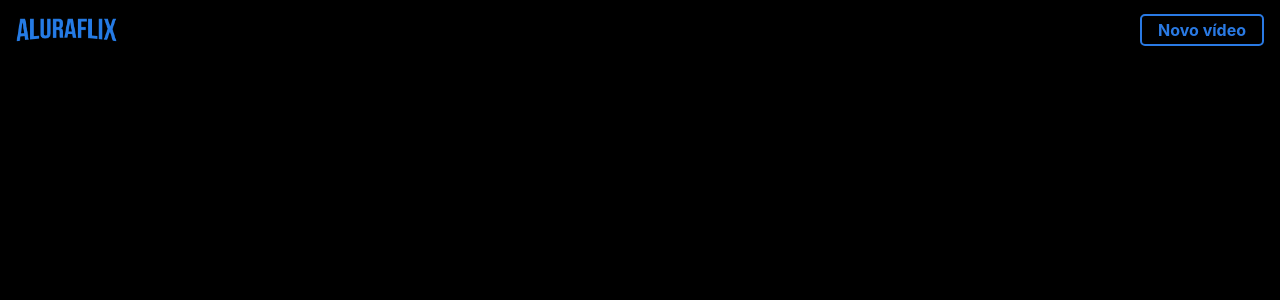
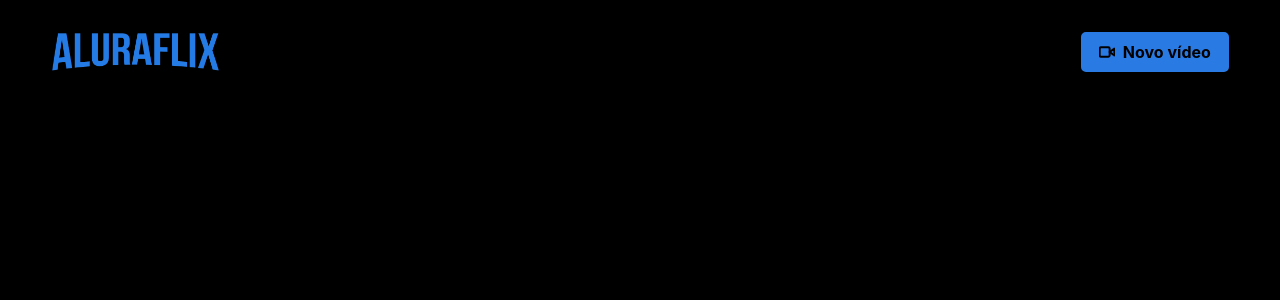
Before and after one commit to joel-fragoso/aluraflix, a React (Create React App) app: page / in a window 1280 px wide. Shown: the top 300 px of the page. Built offline with nearby package versions, Linux system fonts and the light colour scheme.

Commit message:
fix: button styles

```diff
--- a/src/App.tsx
+++ b/src/App.tsx
@@ -1,13 +1,13 @@
 import React from 'react';
 
-import Header from './components/Header';
+import Home from './pages/Home';
 
 import GlobalStyle from './styles/GlobalStyle';
 
 const App: React.FC = () => {
   return (
     <>
-      <Header />
+      <Home />
       <GlobalStyle />
     </>
   );
--- a/src/components/ButtonLink/index.tsx
+++ b/src/components/ButtonLink/index.tsx
@@ -1,13 +1,24 @@
-import React, { AnchorHTMLAttributes } from 'react';
+import React, { AnchorHTMLAttributes, ComponentType } from 'react';
+import { IconBaseProps } from 'react-icons';
 
 import { Container } from './styles';
 
 interface IButtonLinkProps extends AnchorHTMLAttributes<HTMLAnchorElement> {
+  icon?: ComponentType<IconBaseProps>;
   outlined?: boolean;
 }
 
-const ButtonLink: React.FC<IButtonLinkProps> = ({ children, ...rest }) => {
-  return <Container {...rest}>{children}</Container>;
+const ButtonLink: React.FC<IButtonLinkProps> = ({
+  children,
+  icon: Icon,
+  ...rest
+}) => {
+  return (
+    <Container {...rest}>
+      {Icon && <Icon size={20} />}
+      {children}
+    </Container>
+  );
 };
 
 export default ButtonLink;
--- a/src/components/ButtonLink/styles.ts
+++ b/src/components/ButtonLink/styles.ts
@@ -6,7 +6,7 @@ interface IContainerProps {
 }
 
 export const Container = styled.a<IContainerProps>`
-  height: 32px;
+  height: 40px;
   background: var(--primary);
   border: 2px solid var(--primary);
   border-radius: 5px;
@@ -14,7 +14,7 @@ export const Container = styled.a<IContainerProps>`
 
   font-size: 1rem;
   font-weight: bold;
-  color: var(--white);
+  color: var(--black);
   text-decoration: none;
 
   display: flex;
@@ -22,6 +22,12 @@ export const Container = styled.a<IContainerProps>`
   justify-content: center;
 
   padding: 0 1rem;
+
+  svg {
+    stroke-width: 3px;
+    margin-right: 8px;
+    transition: stroke 0.3s;
+  }
 
   &:hover {
     background: ${tint(0.2, '#2a7ae4')};
@@ -35,8 +41,23 @@ export const Container = styled.a<IContainerProps>`
       background: transparent;
       border-color: var(--primary);
 
+      svg {
+        stroke: var(--primary);
+      }
+
       &:hover {
-        color: var(--white);
+        color: var(--black);
+        background: var(--primary);
+        border-color: var(--primary);
+
+        svg {
+          stroke: var(--black);
+        }
       }
     `}
+
+  @media (max-width: 468px) {
+    height: 32px;
+    padding: 0 0.5rem;
+  }
 `;
--- a/src/components/Header/index.tsx
+++ b/src/components/Header/index.tsx
@@ -1,4 +1,5 @@
 import React from 'react';
+import { FiVideo } from 'react-icons/fi';
 
 import logoImg from '../../assets/logo.png';
 
@@ -13,7 +14,8 @@ const Header: React.FC = () => {
         <a href="/">
           <img src={logoImg} alt="Aluraflix" />
         </a>
-        <ButtonLink outlined href="/">
+        <ButtonLink href="/">
+          <FiVideo />
           Novo vídeo
         </ButtonLink>
       </header>
--- a/src/components/Header/styles.ts
+++ b/src/components/Header/styles.ts
@@ -8,26 +8,29 @@ export const Container = styled.div`
 
   header {
     width: 100%;
-    height: 60px;
     display: flex;
     flex-wrap: wrap;
     align-items: center;
     justify-content: space-between;
 
-    padding: 0 1rem;
+    padding: 2rem 4%;
 
     a {
       display: flex;
       align-items: center;
 
       img {
-        height: 24px;
+        height: 40px;
+        object-fit: cover;
       }
     }
 
     @media (max-width: 468px) {
-      min-height: 60px;
-      justify-content: center;
+      a {
+        img {
+          height: 32px;
+        }
+      }
     }
   }
 `;
--- /dev/null
+++ b/src/pages/Home/index.tsx
@@ -0,0 +1,15 @@
+import React from 'react';
+
+import Header from '../../components/Header';
+
+import { Container } from './styles';
+
+const Home: React.FC = () => {
+  return (
+    <Container>
+      <Header />
+    </Container>
+  );
+};
+
+export default Home;
--- /dev/null
+++ b/src/pages/Home/styles.ts
@@ -0,0 +1,3 @@
+import styled from 'styled-components';
+
+export const Container = styled.div``;
```
